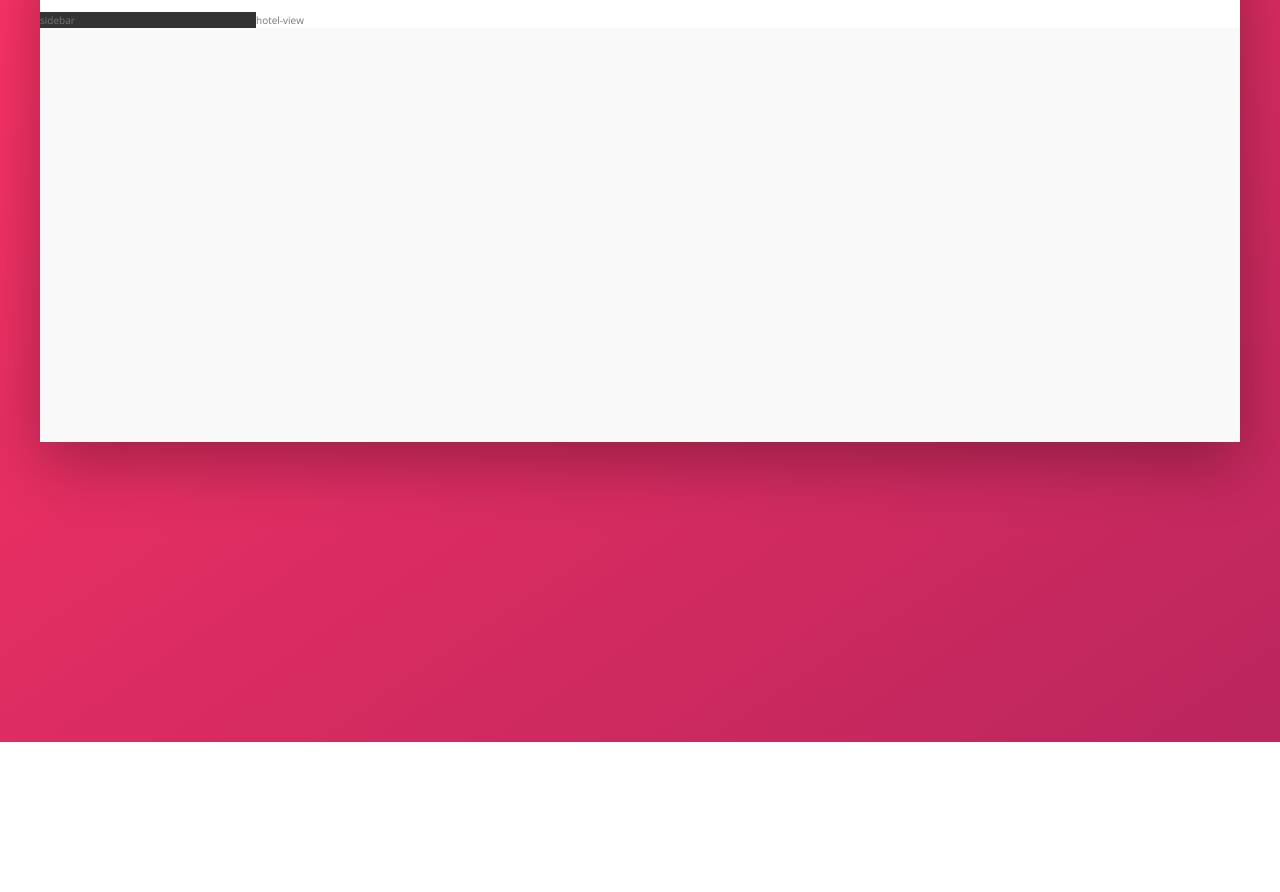
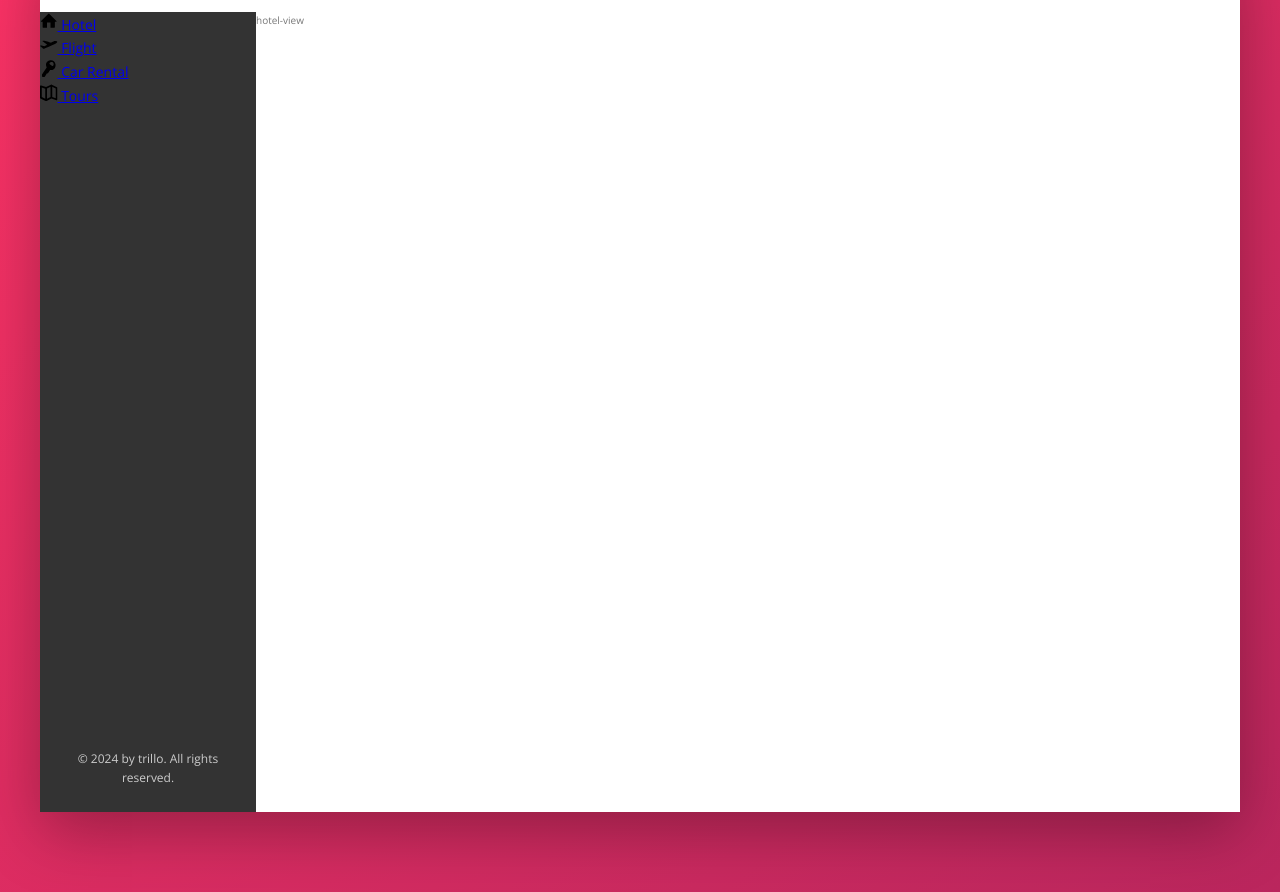
Before and after one commit to cmobley001/trillo_flex, a plain HTML site: page index.html in a window 1280 px wide. Shown: the part 138-1030 px from the top of the page. Before the commit the page ends 880 px from the top, so only its background shows below. Drawn offline with nearby package versions, Linux system fonts and the light colour scheme.

Commit message:
updated sidebar css

```diff
--- a/index.html
+++ b/index.html
@@ -54,7 +54,46 @@
         </nav>
       </header>
       <div class="content">
-        <nav class="sidebar">sidebar</nav>
+        <nav class="sidebar">
+          <ul class="side-nav">
+            <li class="side-nav__item">
+              <a href="#" class="side-nav__link">
+                <svg class="side-nav__icon">
+                  <use xlink:href="img/sprite.svg#icon-home"></use>
+                </svg>
+                <span>Hotel</span>
+              </a>
+            </li>
+            <li class="side-nav__item">
+              <a href="#" class="side-nav__link">
+                <svg class="side-nav__icon">
+                  <use xlink:href="img/sprite.svg#icon-aircraft-take-off"></use>
+                </svg>
+                <span>Flight</span>
+              </a>
+            </li>
+            <li class="side-nav__item">
+              <a href="#" class="side-nav__link">
+                <svg class="side-nav__icon">
+                  <use xlink:href="img/sprite.svg#icon-key"></use>
+                </svg>
+                <span>Car Rental</span>
+              </a>
+            </li>
+            <li class="side-nav__item">
+              <a href="#" class="side-nav__link">
+                <svg class="side-nav__icon">
+                  <use xlink:href="img/sprite.svg#icon-map"></use>
+                </svg>
+                <span>Tours</span>
+              </a>
+            </li>
+          </ul>
+
+          <div class="legal">
+            &copy; 2024 by trillo. All rights reserved.
+          </div>
+        </nav>
         <main class="hotel-view">hotel-view</main>
       </div>
     </div>
--- a/sass/_components.scss
+++ b/sass/_components.scss
@@ -102,3 +102,25 @@
     margin-right: 1rem;
   }
 }
+
+//side navigation
+.side-nav {
+  font-size: 1.4rem;
+  list-style: none;
+
+  &__item {}
+
+  &__link {}
+
+  &__icon {
+    width:1.75rem;
+    height:1.75rem;
+  }
+}
+
+.legal {
+  font-size: 1.2rem;
+  color: var(--color-grey-light-4);
+  text-align: center;
+  padding: 2.5rem;
+}
--- a/sass/_layout.scss
+++ b/sass/_layout.scss
@@ -25,9 +25,16 @@
 .sidebar {
   background-color: var(--color-grey-dark-1);
   flex: 0 0 18%;
+  display: flex;
+  flex-direction: column;
+  justify-content: space-between;
 }
+
 
 .hotel-view {
   background-color: var(--color-white);
   flex: 1;
+
+  //temporary
+  height: 80rem;
 }
```
Also changed, not shown: css/main.css.
